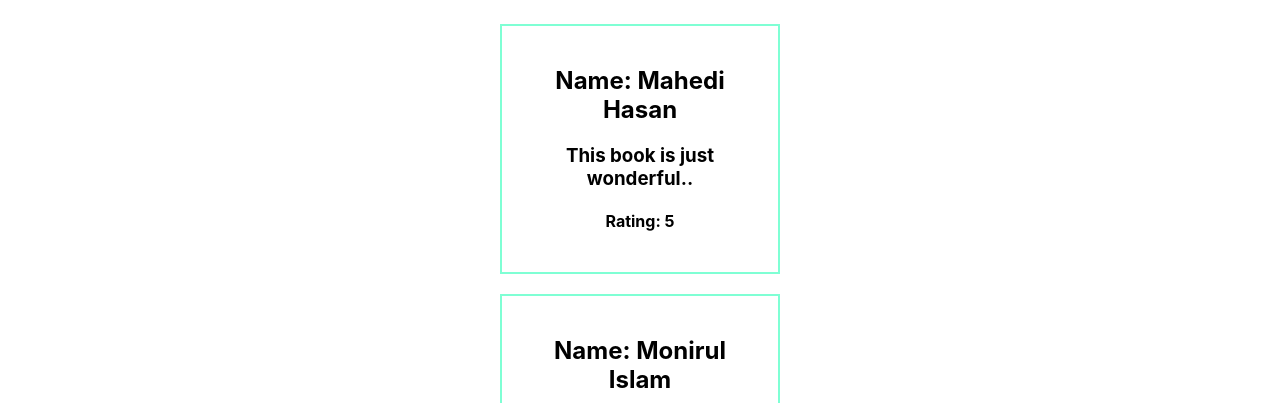
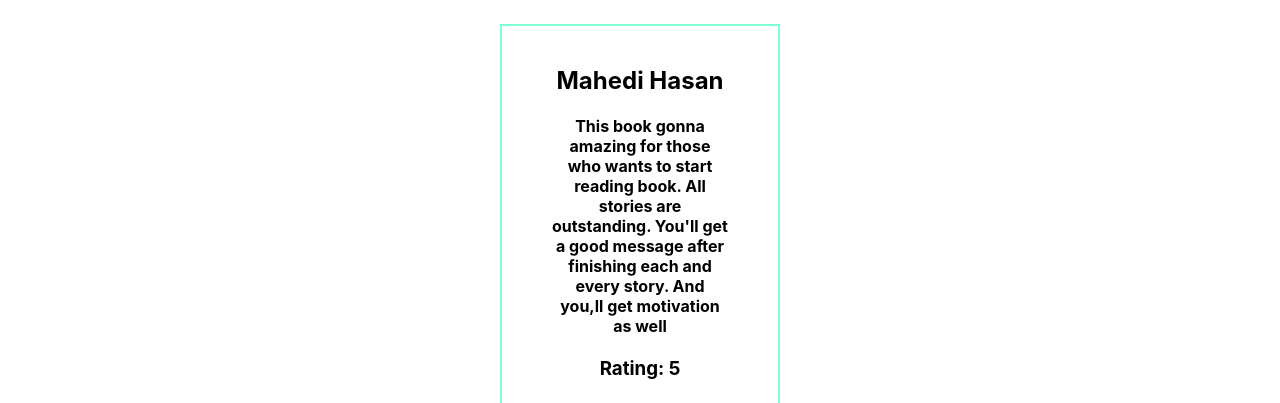
Before and after one commit to naimurbd/product-analysis-interactive-website, a React (Create React App) app: page / in a window 1280 px wide. Shown: the part 549-952 px from the top of the page. Built offline with nearby package versions, Linux system fonts and the light colour scheme.

Commit message:
readme file added

```diff
--- a/public/data.json
+++ b/public/data.json
@@ -3,42 +3,42 @@
         "_id": "624c00ccd42bc8c80d47dc63",
         "rating": 5,
         "picture": "http://placehold.it/32x32",
-        "compliments": "This book is just wonderful..",
+        "compliments": "This book gonna amazing for those who wants to start reading book. All stories are outstanding. You'll get a good message after finishing each and every story. And you,ll get motivation as well",
         "name": "Mahedi Hasan"
     },
     {
         "_id": "624c00cc5c61d9a9d76207d7",
-        "rating": 4.8,
+        "rating": 4.9,
         "picture": "http://placehold.it/32x32",
-        "compliments": "This book is just wonderful..",
+        "compliments": "This is a great book.I enjoyed all of the stories through the book. Every story enables us to see fact and learn something from them and applies them.Every story make us happy or sad . Overall excellent story book",
         "name": "Monirul Islam"
     },
     {
         "_id": "624c00cc144b723f217033ff",
         "rating": 5,
         "picture": "http://placehold.it/32x32",
-        "compliments": "This book is just wonderful..",
+        "compliments": "Very well written from an enormously qualified writer. You will find peace as you go through chapter by chapter.Well done!!",
         "name": "Murshid Ahmed Munna"
     },
     {
         "_id": "624c00cc48614fff5d5eb696",
-        "rating": 5,
+        "rating": 4.5,
         "picture": "http://placehold.it/32x32",
-        "compliments": "This book is just wonderful..",
+        "compliments": "This is the first book which made my expectations rise as high as the sky but this one was average..I really expected more.good wishes for the writer",
         "name": "Rubel Hossain"
     },
     {
         "_id": "624c00cc17320dc3fb959bf1",
-        "rating": 5,
+        "rating": 4.2,
         "picture": "http://placehold.it/32x32",
-        "compliments": "This book is just wonderful..",
+        "compliments": "good book.. Every parents should read this book..Family crisis will remove if Every gurdian follow this step which are written that book..",
         "name": "Tamanna Rahaman"
     },
     {
         "_id": "624c00cc17320dc3fb959bf1",
-        "rating": 5,
+        "rating": 4.4,
         "picture": "http://placehold.it/32x32",
-        "compliments": "This book is just wonderful..",
+        "compliments": "This book is just wonderful..I am so happy to buy and read this book..It was really really good..Hope writer will give us better for the next time..",
         "name": "Foysal Khan"
     }
 ]
--- a/src/Components/ReviewItem/ReviewItem.js
+++ b/src/Components/ReviewItem/ReviewItem.js
@@ -5,9 +5,9 @@ const ReviewItem = (props) => {
     const { name, compliments, rating } = props.product;
     return (
         <div className='review-container'>
-            <h2> Name: {name}</h2>
-            <h3>{compliments}</h3>
-            <h4> Rating: {rating}</h4>
+            <h2>  {name}</h2>
+            <h4>{compliments}</h4>
+            <h3> Rating: {rating}</h3>
         </div>
     );
 };
```
Also changed, not shown: 1 other file (tests, documents, lock files or other folders).
